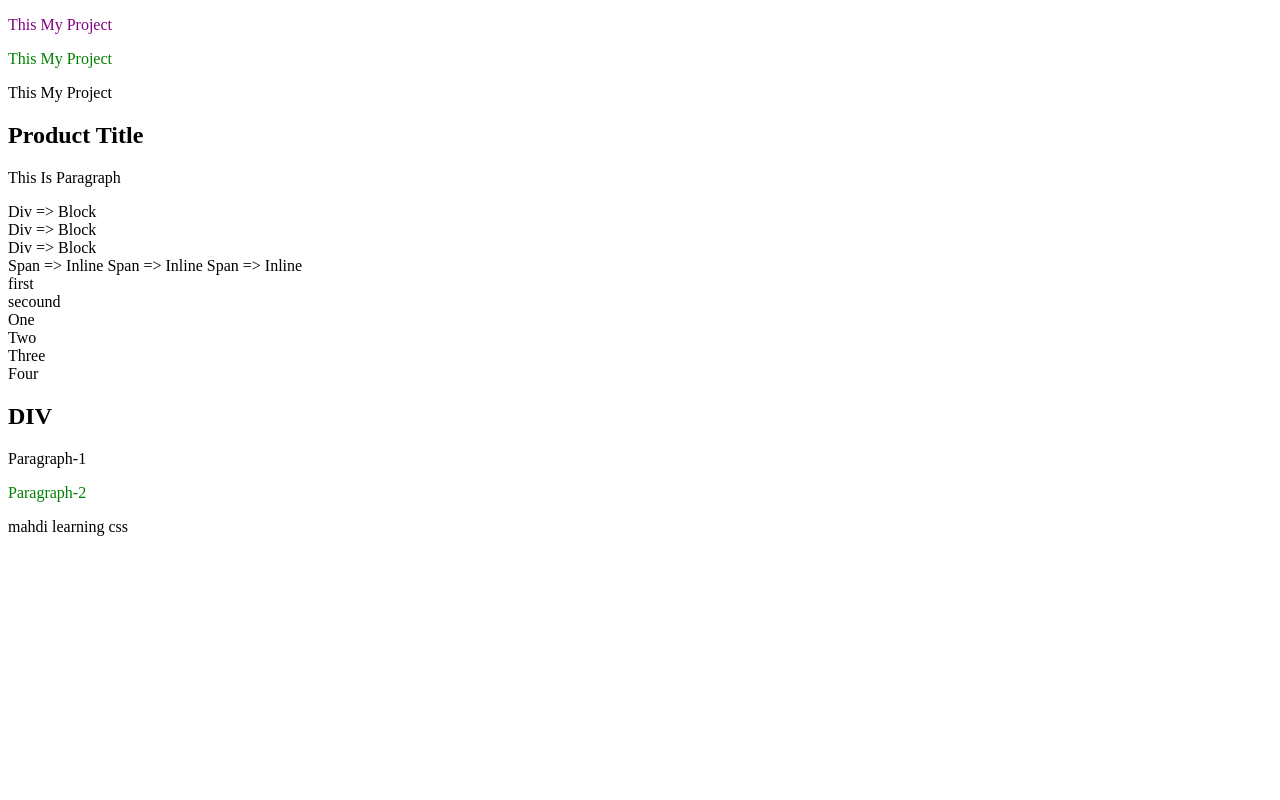
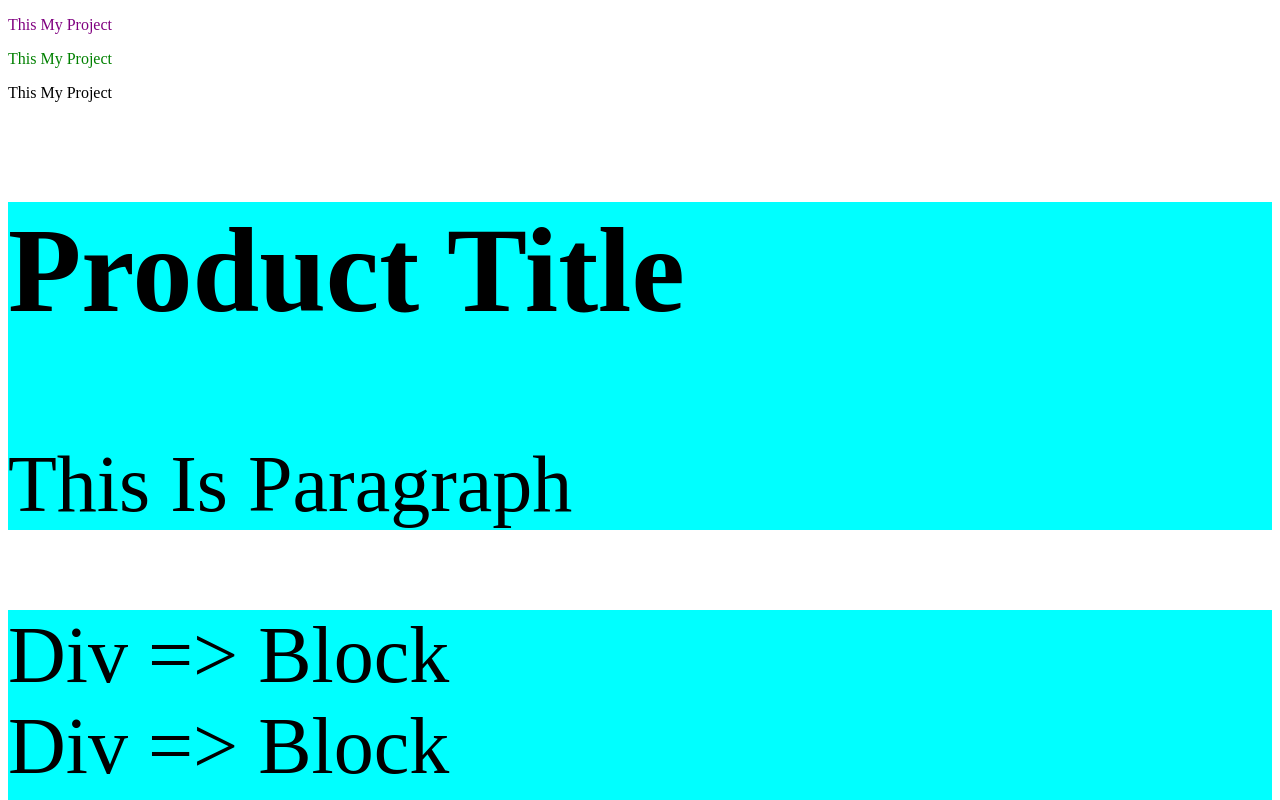
Before and after one commit to Mahdi-Abunemer/Front-End-project-, a plain HTML site: page index.html in a window 1280 px wide. Shown: the top 800 px of the page. Drawn offline with Linux system fonts and the light colour scheme.

Commit message:
firts comment

```diff
--- a/index.html
+++ b/index.html
@@ -4,7 +4,7 @@
         <meta charset="UTF-8">
         <title>Css</title>
             <!-- External Style -->
-        <link rel="stylesheet" href="css/mater.css">
+           <link rel="stylesheet" href="Css/index.css">
             <!-- Internal Style -->
             <style>
                 .special{
```
